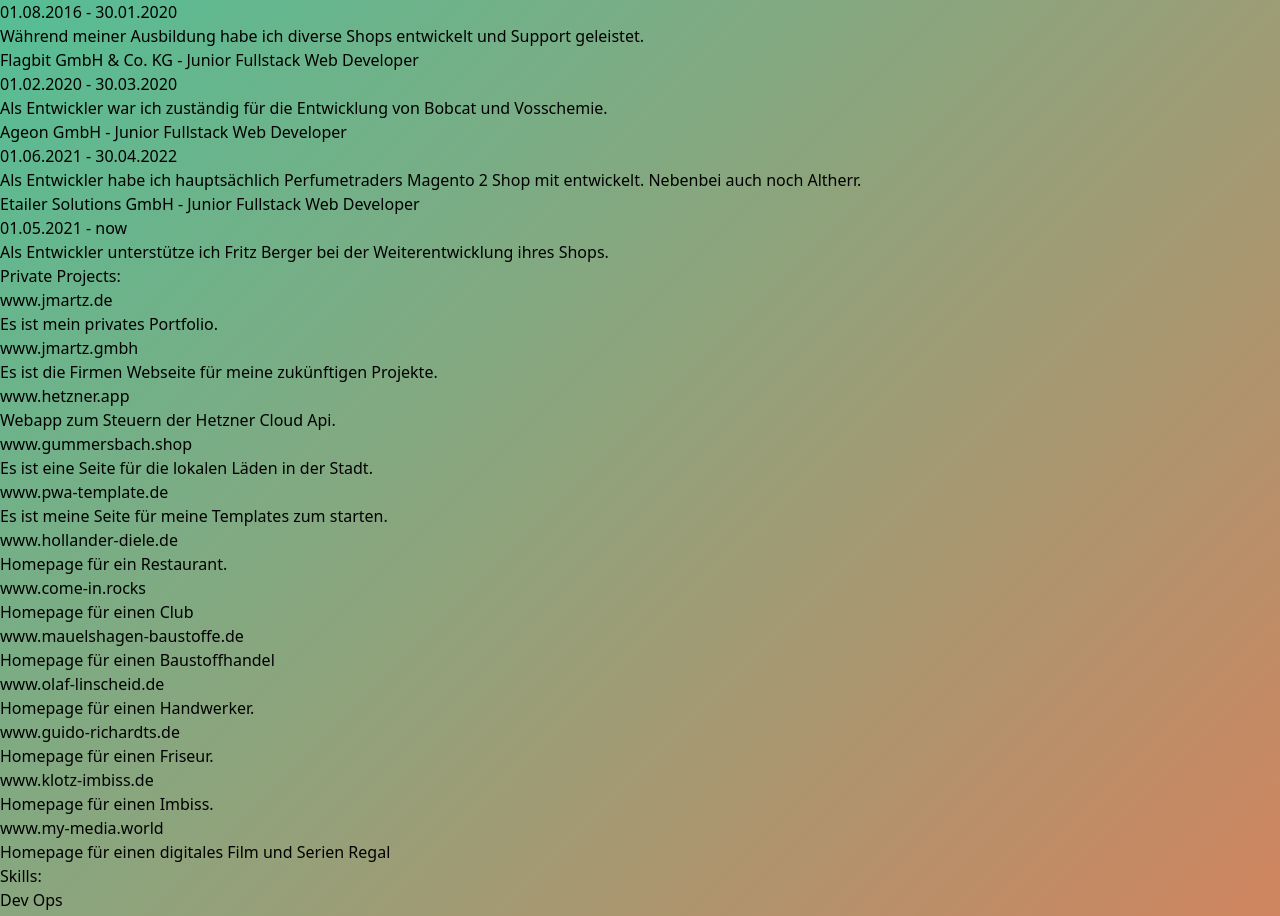
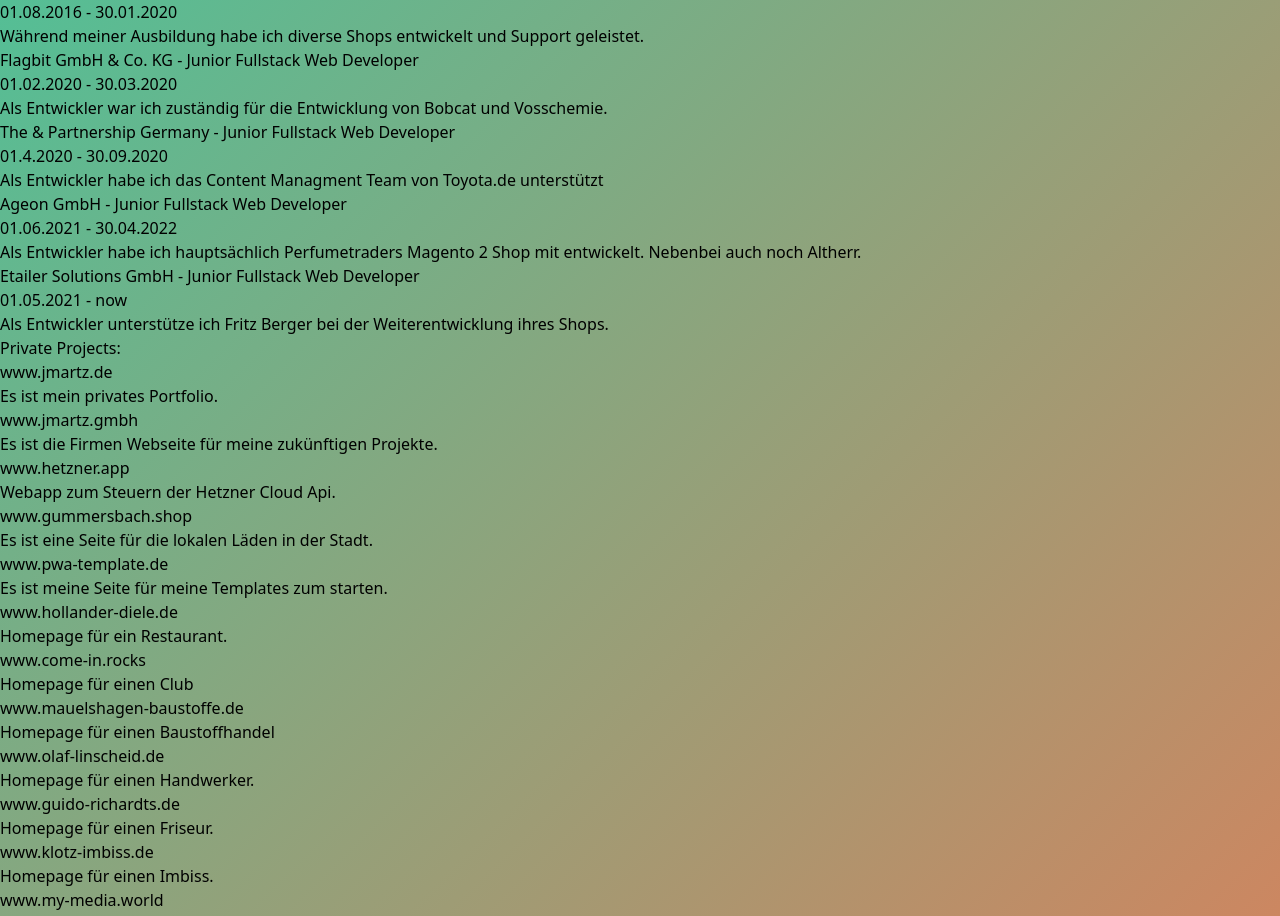
Before and after one commit to jonathan-martz/jm-homepage, a Vue app in the folder app/: page / in a window 1280 px wide. Shown: the part 900-1816 px from the top of the page. Built offline with nearby package versions, Linux system fonts and the light colour scheme.

Commit message:
update jobs

```diff
--- a/app/src/components/employee-jobs.vue
+++ b/app/src/components/employee-jobs.vue
@@ -46,6 +46,18 @@
             website: "https://www.flagbit.de",
           },
         },
+         {
+          job: {
+            name: "Junior Fullstack Web Developer",
+            from: "01.4.2020",
+            until: "30.09.2020",
+            desc: "Als Entwickler habe ich das Content Managment Team von Toyota.de unterstützt",
+          },
+          company: {
+            name: "The & Partnership Germany",
+            website: "https://theandpartnership.com/de/",
+          },
+        },
         {
           job: {
             name: "Junior Fullstack Web Developer",
```
